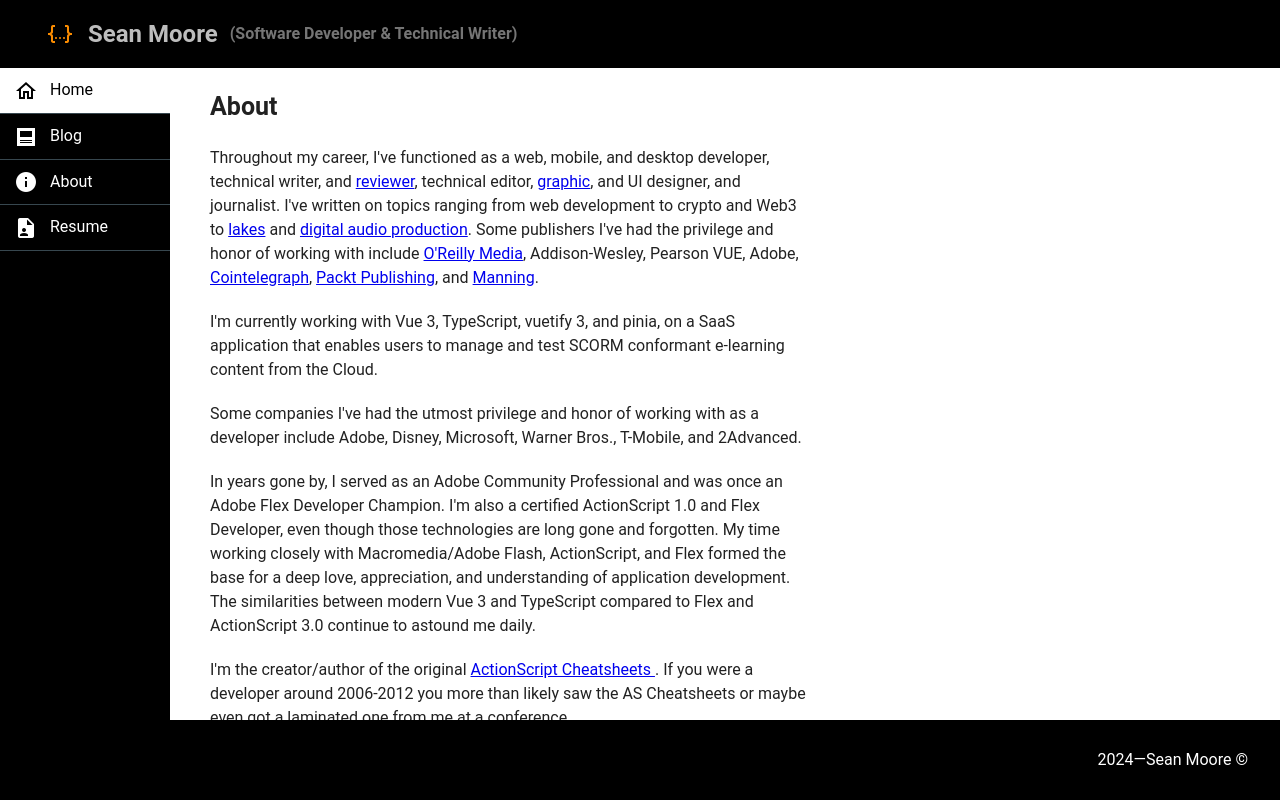
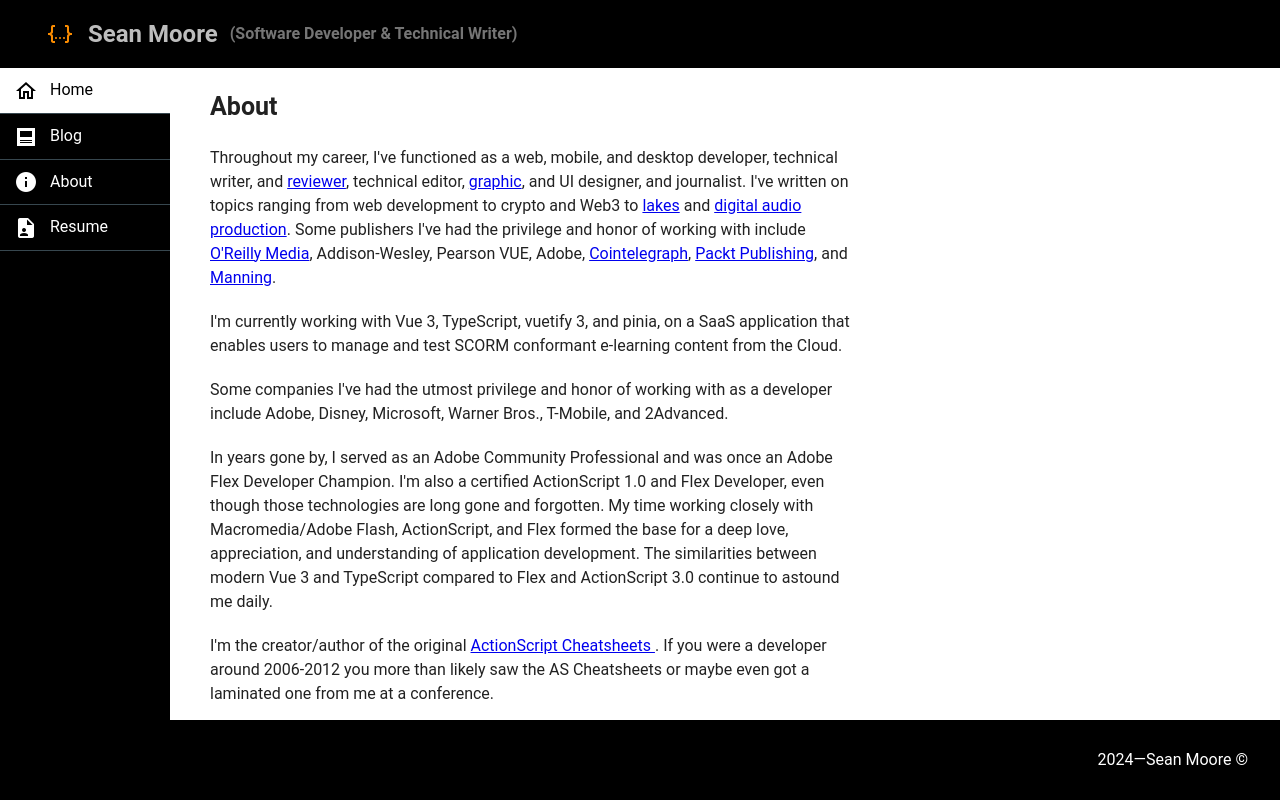
Before and after one commit to seanmooretechwriter/seanmooretechwriter.github.io, a Vue app: page /about in a window 1280 px wide. Shown: the top 800 px of the page. Built offline with nearby package versions, Linux system fonts and the light colour scheme.

Commit message:
refactor: Update About page layout

```diff
--- a/src/view/About.vue
+++ b/src/view/About.vue
@@ -1,7 +1,6 @@
 <template>
   <div class="mb-5 page-title">About</div>
-  <v-col cols="12" style="width: 640px;">
-    <v-row class="mr-8">
+  <div style="width: 640px;">
       <p class="mb-5">Throughout my career, I've functioned as a web, mobile, and desktop developer, technical writer, and <a href="https://www.oreilly.com/library/view/flex-4-cookbook/9781449388195/pr03.html" target="_blank"> reviewer</a>, technical editor,
         <a href="https://web.archive.org/web/20020325160521/http://lioncorp.net/" target="_blank"> graphic</a>, and UI designer, and journalist.
         I've written on topics ranging from web development to crypto and Web3 to
@@ -38,6 +37,5 @@
         abilities. I also placed too much emphasis on work and the grind in my early career. I took time to really discover who I am and how to better connect with the
         world around me. If there is one thing I could pass along to younger developers and people just starting a career it would be to mind your mental health and always
         strive to find and maintain a healthy work life balance. Don't make work your identify, and find hobbies and interests outside of software development.</p>
-    </v-row>
-  </v-col>
+    </div>
 </template>
```
